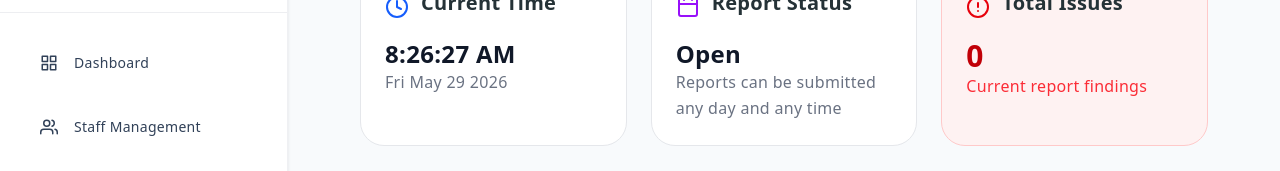
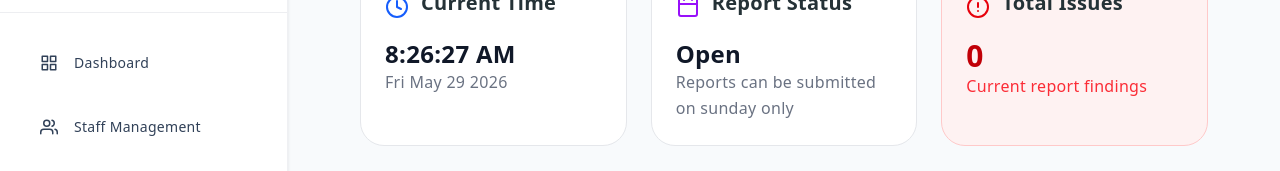
Before and after one commit to inezakevin23/hospital, a React app in the folder frontend/: page / in a window 1280 px wide. Both pictures are taken after a click on the button "Submit Report". Shown: the part 213-384 px from the top of the page. Built offline with nearby package versions, Linux system fonts and the light colour scheme; the HTML template or start-up script is replaced by a standard one.

Commit message:
corrected texts

```diff
--- a/frontend/src/modules/HR/components/ReportSubmission.jsx
+++ b/frontend/src/modules/HR/components/ReportSubmission.jsx
@@ -392,7 +392,7 @@ const ReportSubmission = () => {
           <p className="text-2xl font-bold text-gray-900">Open</p>
 
           <p className="text-gray-500 mt-2">
-            Reports can be submitted any day and any time
+            Reports can be submitted on sunday only
           </p>
         </div>
 
```
